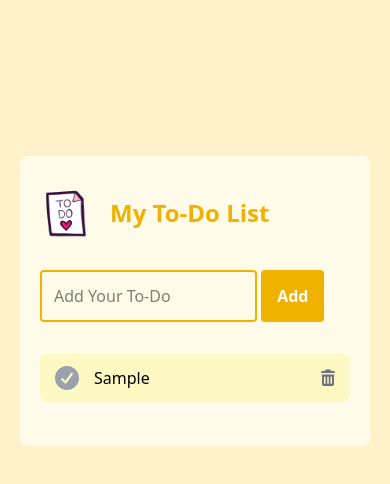
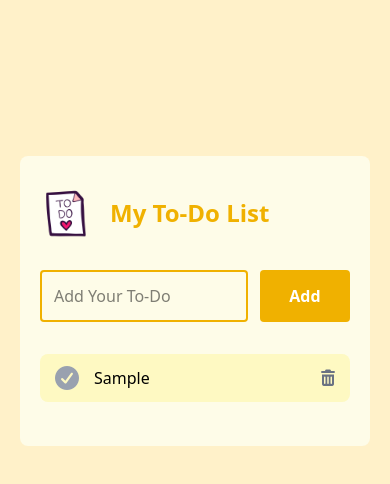
Before and after one commit to obaidullah-miazi-dev/To-Do-App, a plain HTML site: page index.html in a window 390 px wide. Both pictures are taken after typing "Sample" into the empty fields and a click on the button "Add". Drawn offline with nearby package versions, Linux system fonts and the light colour scheme.

Commit message:
mobile responsive design problem solved and some functionality changed and added

```diff
--- a/index.html
+++ b/index.html
@@ -22,10 +22,10 @@
                 <img class="w-[50px]" src="assests/logo.png" alt="">
                 <h1 class="inline md:text-3xl text-2xl font-bold text-yellow-500">My To-Do List</h1>
             </div>
-            <div class="w-full">
+            <div class="flex justify-between gap-3">
                 <input id="to-do-value" type="text" placeholder="Add Your To-Do"
-                    class="border-2 border-yellow-500 p-3 rounded outline-yellow-500 w-7/10 md:w-8/10">
-                <button id="add-btn" class="p-3.5 rounded text-white font-bold px-4 md:px-7 bg-yellow-500">Add</button>
+                    class="border-2 border-yellow-500 p-3 rounded outline-yellow-600 w-7/10 md:w-8/10">
+                <button id="add-btn" class="p-3.5 rounded text-white font-bold px-4 md:px-7 bg-yellow-500 w-3/10">Add</button>
             </div>
 
             <div id="list-container">
--- a/script/script.js
+++ b/script/script.js
@@ -3,10 +3,13 @@ function getId(id) {
     return document.getElementById(id);
 }
 
+// add task function
+function addTask() {
+    const inputValue = getId('to-do-value').value
+    if (inputValue === '') {
+        return 'invalid'
+    }
 
-// add button functionality
-getId('add-btn').addEventListener('click', function () {
-    const inputValue = getId('to-do-value').value
     const listContainer = getId('list-container')
     const newDiv = document.createElement('div')
     newDiv.innerHTML = `
@@ -18,16 +21,30 @@ getId('add-btn').addEventListener('click', function () {
     `
     listContainer.append(newDiv)
 
+
     getId('to-do-value').value = "";
+}
+
+
+
+// add button functionality
+getId('add-btn').addEventListener('click',addTask)
+
+
+// enter key functionality
+getId('to-do-value').addEventListener('keypress',function(e){
+    if(e.key==='Enter'){
+        addTask();
+    }
 })
 
 
 
 
 // check button functionality
-getId('list-container').addEventListener('click',function(e){
+getId('list-container').addEventListener('click', function (e) {
 
-    if(e.target.className.includes('check-btn')){
+    if (e.target.className.includes('check-btn')) {
         e.target.style.color = '#4ed164'
 
 
@@ -42,10 +59,10 @@ getId('list-container').addEventListener('click',function(e){
 })
 
 // trash button functionality
-getId('list-container').addEventListener('click',function(e){
-    if(e.target.className.includes('trash-btn')){
+getId('list-container').addEventListener('click', function (e) {
+    if (e.target.className.includes('trash-btn')) {
 
-        const taskDiv =e.target.parentNode.parentNode
+        const taskDiv = e.target.parentNode.parentNode
         taskDiv.remove();
     }
 })
```
